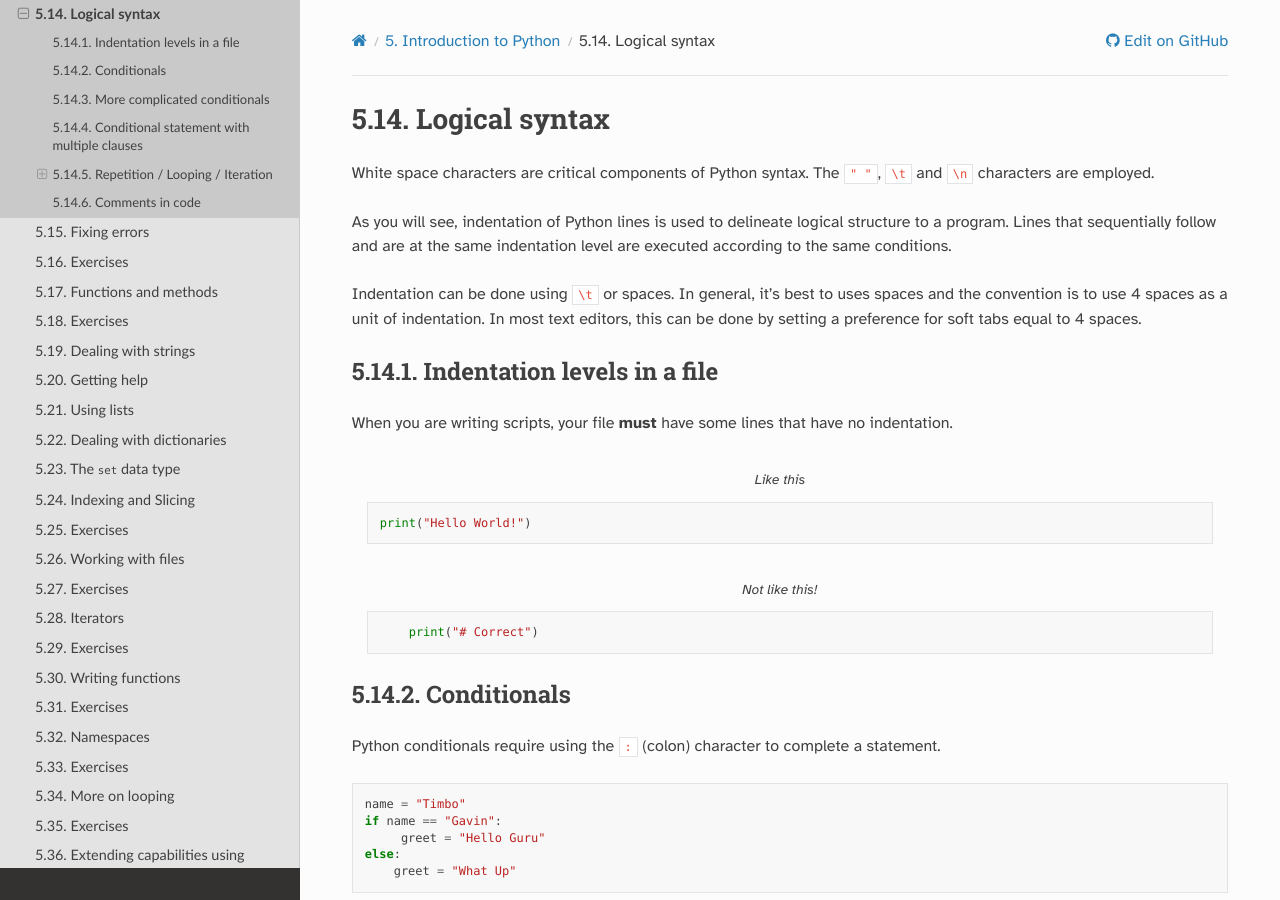
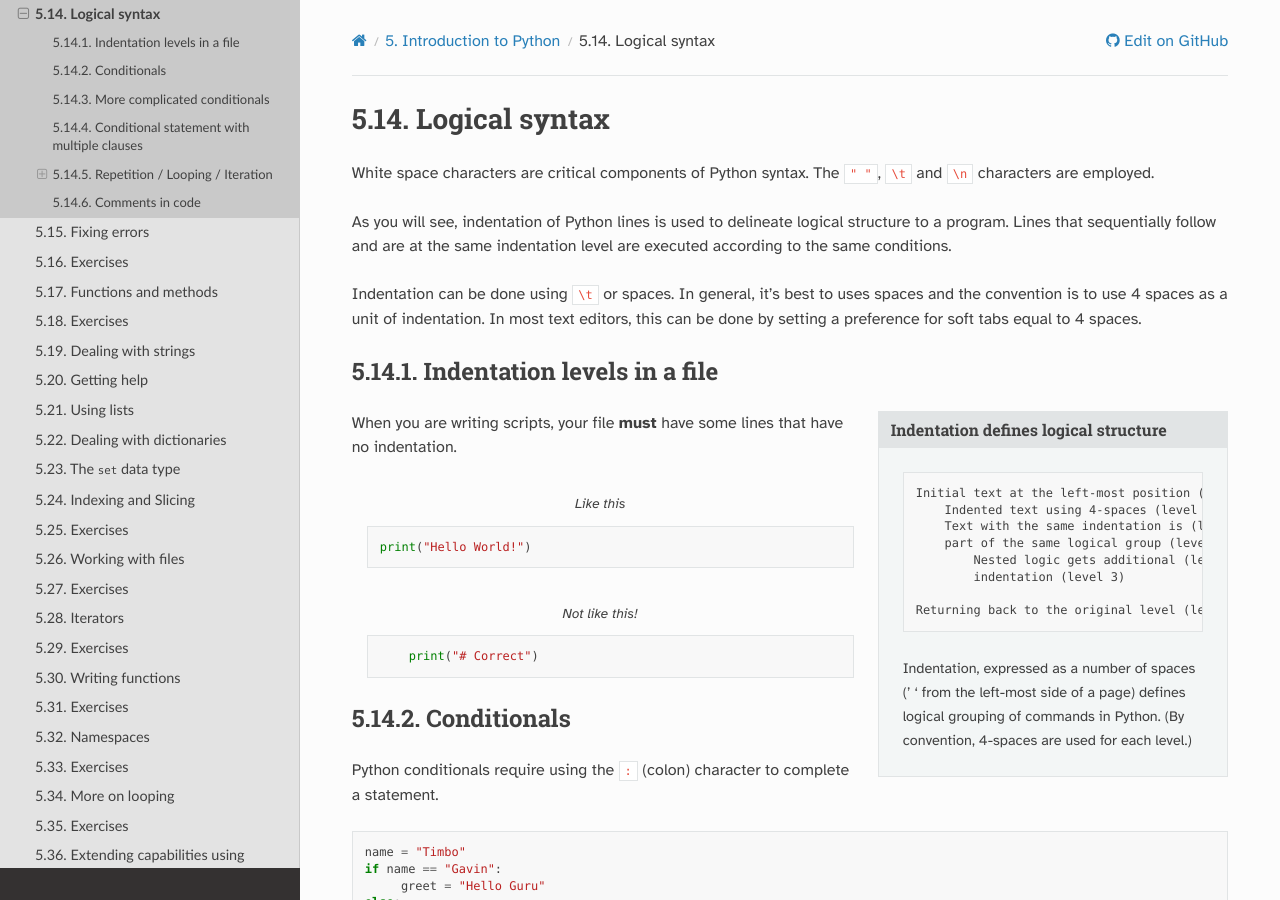
Before and after one commit to GavinHuttley/tib, a Sphinx documentation site: the page built from source/python/logic.rst, in a window 1280 px wide and 900 px high. Built offline with Sphinx 7.4.7 and the Read the Docs theme 2.0.0, drawn with Linux system fonts in a browser that asks for light colours.

Commit message:
ENH: explicit demonstration of logic

```diff
--- a/source/python/logic.rst
+++ b/source/python/logic.rst
@@ -19,7 +19,23 @@ Indentation can be done using ``\t`` or spaces. In general, it's best to uses sp
 Indentation levels in a file
 ----------------------------
 
-.. todo:: define what you mean by indentation
+.. sidebar:: Indentation defines logical structure
+    :name: Indentation defines logical structure
+
+    .. code:: text
+
+        Initial text at the left-most position (level 1)
+            Indented text using 4-spaces (level 2)
+            Text with the same indentation is (level 2)
+            part of the same logical group (level 2)
+                Nested logic gets additional (level 3)
+                indentation (level 3)
+
+        Returning back to the original level (level 1)
+
+    Indentation, expressed as a number of spaces (`' '` from the left-most side of a page) defines logical grouping of commands in Python. (By convention, 4-spaces are used for each level.)
+
+
 
 When you are writing scripts, your file **must** have some lines that have no indentation.
 
@@ -243,4 +259,4 @@ In Python, a comment is all text occurring after the  ``#`` symbol line. All cha
 
     a = 2 ** 16 # and this is another comment
 
-.. todo:: add some exercises regarding conditionals and iteration
+.. todo:: add some exercises regarding conditionals and iteration; write a conditional for when a number is in a specific range and when it is not; write a conditional for when a value is "Truthy / Falsey" and demonstrate if for list, tuple, number; create a value series and get them to iterate over data displaying output when it's an empty line
```
